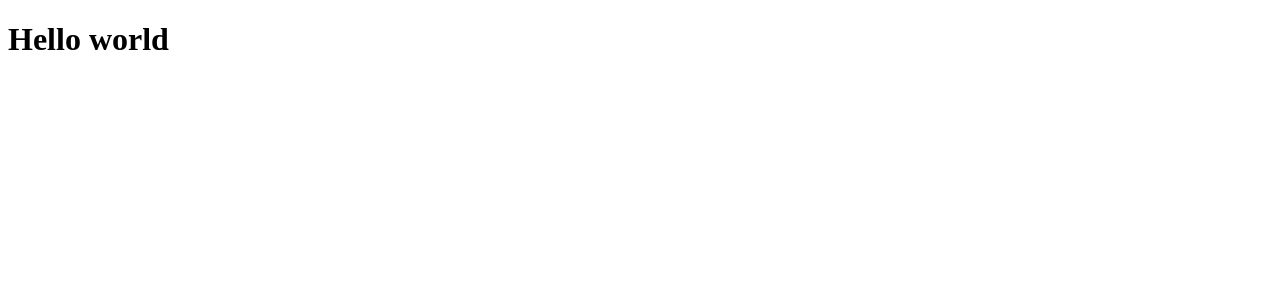
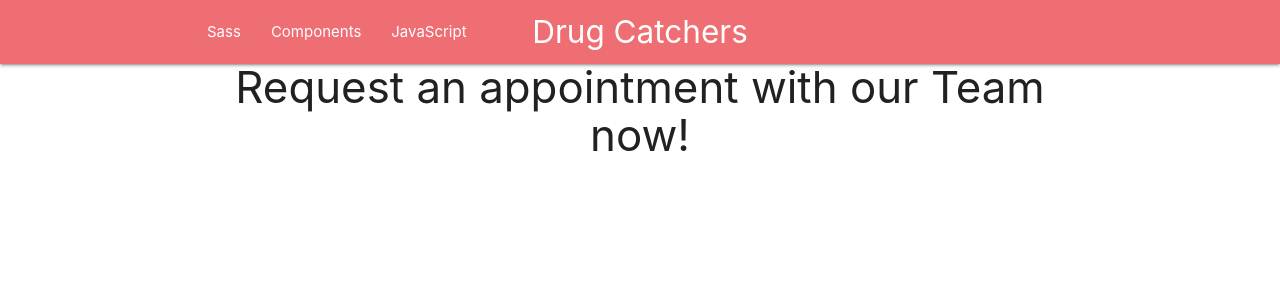
Before and after one commit to karimkohel/drugCatcher, a Django app: page / in a window 1280 px wide. Shown: the top 300 px of the page. Run offline with Django 3.2, Linux system fonts and the light colour scheme.

Commit message:
index template with added nav and some css

```diff
--- a/templates/base/base.html
+++ b/templates/base/base.html
@@ -6,6 +6,8 @@
 
 <body>
 
+    {% include "base/nav.html" %}
+
     {% block content %}
     {% endblock content %}
 
--- a/templates/base/head.html
+++ b/templates/base/head.html
@@ -4,15 +4,16 @@
 <!--Import Google Icon Font-->
 <link href="https://fonts.googleapis.com/icon?family=Material+Icons" rel="stylesheet">
 
-<!--Import materialize.css-->
-<!-- <link rel="stylesheet" href="https://cdnjs.cloudflare.com/ajax/libs/materialize/1.0.0/css/materialize.min.css"> -->
-
 <!--Let browser know website is optimized for mobile-->
 <meta name="viewport" content="width=device-width, initial-scale=1.0"/>
 
+<!--Import materialize.css-->
+<link rel="stylesheet" href="https://cdnjs.cloudflare.com/ajax/libs/materialize/1.0.0/css/materialize.min.css">
+<script src="https://cdnjs.cloudflare.com/ajax/libs/materialize/1.0.0/js/materialize.min.js"></script>
+
+
 <link rel="shortcut icon" type="image/x-icon" href="{% static 'base/images/icon.ico' %}">
 
-<!-- <script src="https://cdnjs.cloudflare.com/ajax/libs/materialize/1.0.0/js/materialize.min.js"></script> -->
 
 {% if title %}
     <title>DrugCatcher - {{ title }}</title>
--- /dev/null
+++ b/templates/base/nav.html
@@ -0,0 +1,10 @@
+<nav>
+    <div class="nav-wrapper container">
+      <a href="#" class="brand-logo center">Drug Catchers</a>
+      <ul id="nav-mobile" class="left hide-on-med-and-down">
+        <li><a href="sass.html">Sass</a></li>
+        <li><a href="badges.html">Components</a></li>
+        <li><a href="collapsible.html">JavaScript</a></li>
+      </ul>
+    </div>
+</nav>
--- a/templates/home/index.html
+++ b/templates/home/index.html
@@ -2,6 +2,6 @@
 
 {% block content %}
 
-<h1>Hello world</h1>
+<h3 class="container center">Request an appointment with our Team now!</h3>
 
 {% endblock content %}
```
Also changed, not shown: README.md.
